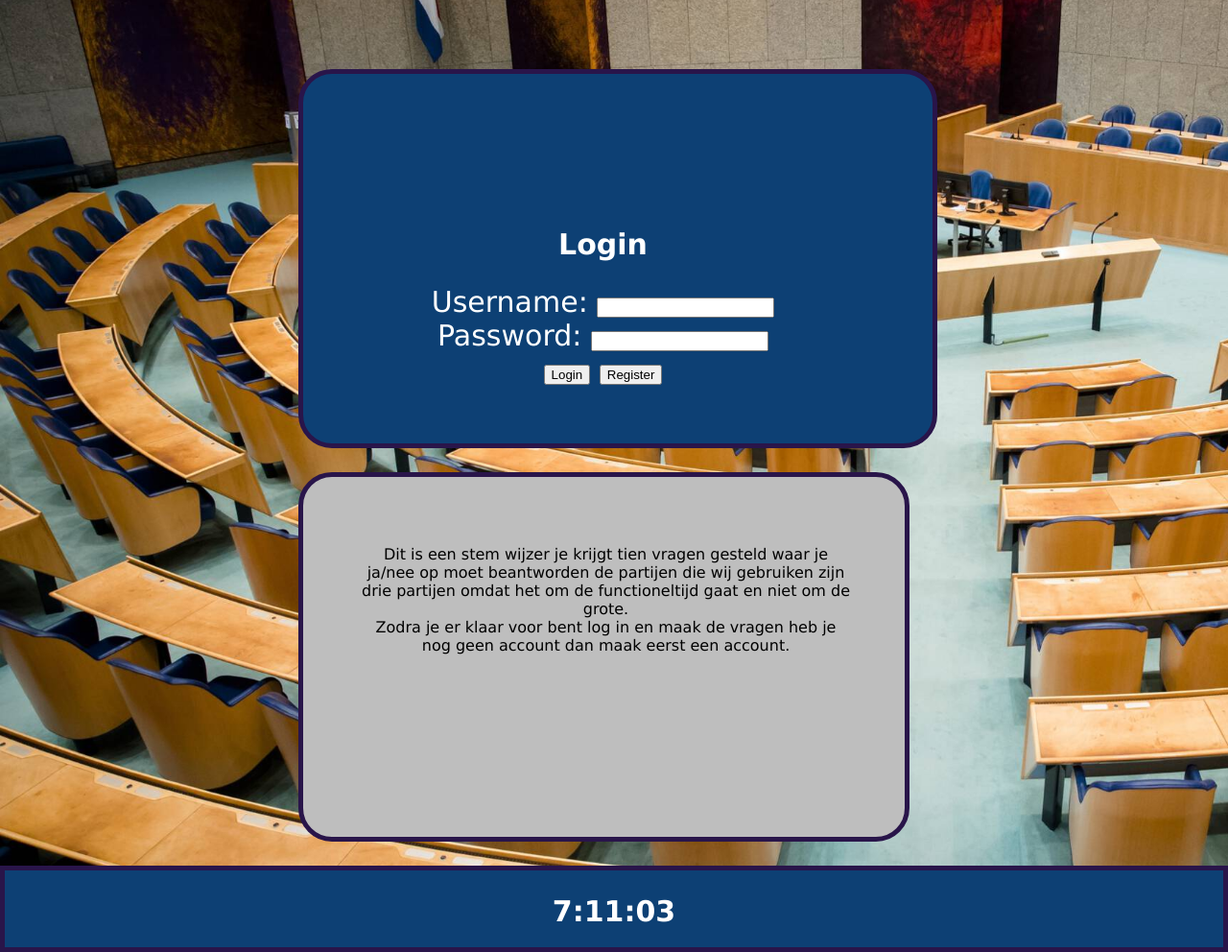
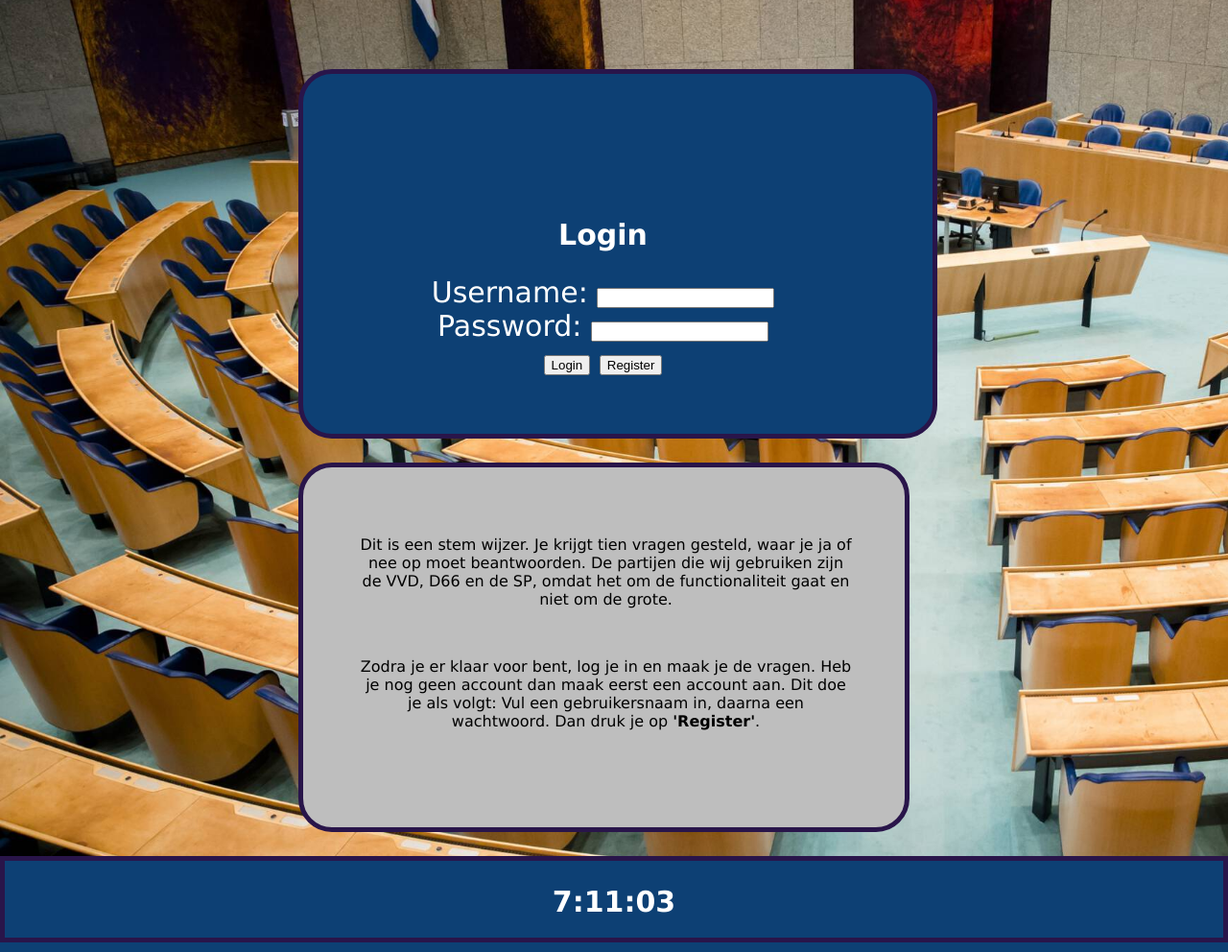
Before and after one commit to Max-Scholten/Project2, a PHP site: page /login.php in a window 1280 px wide. Shown: the part 78-1070 px from the top of the page at 96% size. Run offline with PHP 8.4, Linux system fonts and the light colour scheme.

Commit message:
css changes

```diff
--- a/css/login.css
+++ b/css/login.css
@@ -44,7 +44,7 @@ header{
     grid-column: 3 ;
     grid-row: 1 / 3;
     margin-top: 150px;
-    padding-top: 10px;
+
     padding-bottom: 55px;
     padding-left: 25px;
     padding-right: 55px;
--- a/login.php
+++ b/login.php
@@ -93,9 +93,9 @@ $conn = null;
     </div>
 
     <div id="tekst">
-        <p>Dit is een stem wijzer je krijgt tien vragen gesteld waar je ja/nee op moet beantworden de partijen die wij gebruiken zijn drie partijen omdat het om de functioneltijd gaat en niet om de grote.
+        <p>Dit is een stem wijzer. Je krijgt tien vragen gesteld, waar je ja of nee op moet beantwoorden. De partijen die wij gebruiken zijn de VVD, D66 en de SP, omdat het om de functionaliteit gaat en niet om de grote.</p>
         <br>
-        Zodra je er klaar voor bent log in en maak de vragen heb je nog geen account dan maak eerst een account.</p>
+        <p>Zodra je er klaar voor bent, log je in en maak je de vragen. Heb je nog geen account dan maak eerst een account aan. Dit doe je als volgt: Vul een gebruikersnaam in, daarna een wachtwoord. Dan druk je op <b>'Register'</b>.</p>
 
     </div>
 
```
